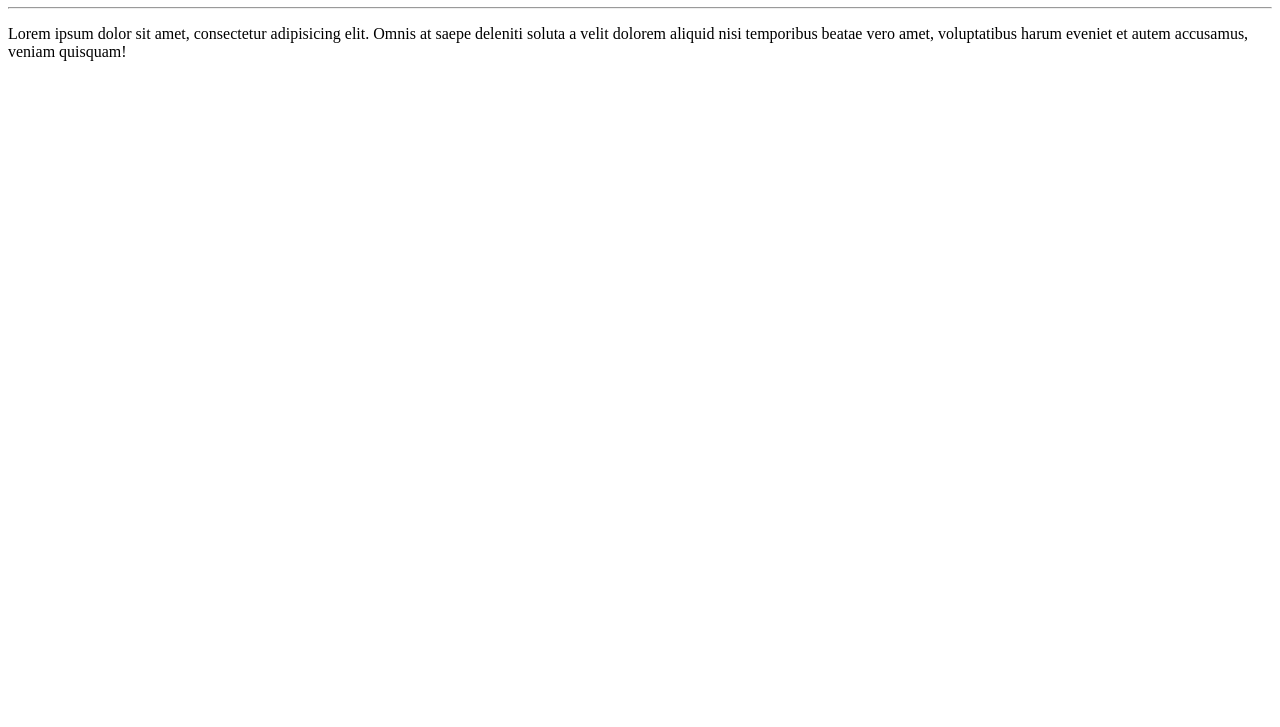
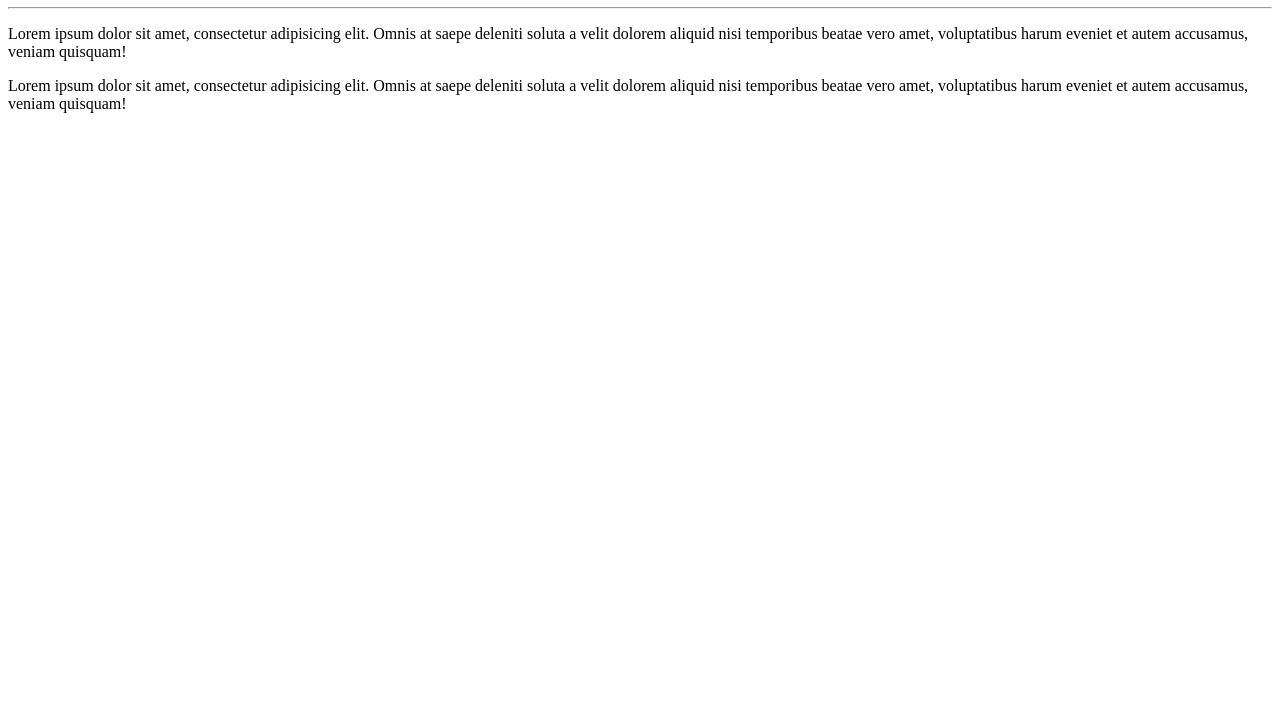
Before and after one commit to DanFreire87/Ola-Mundo, a plain HTML site: page site-exemplo/index.html in a window 1280 px wide. Shown: the part 73-800 px from the top of the page. Drawn offline with Linux system fonts and the light colour scheme.

Commit message:
Adicionei um parágrafo

```diff
--- a/site-exemplo/index.html
+++ b/site-exemplo/index.html
@@ -9,5 +9,6 @@
     <h1>Olá, Mundo!</h1>
     <hr>
     <p>Lorem ipsum dolor sit amet, consectetur adipisicing elit. Omnis at saepe deleniti soluta a velit dolorem aliquid nisi temporibus beatae vero amet, voluptatibus harum eveniet et autem accusamus, veniam quisquam!</p>
+    <p>Lorem ipsum dolor sit amet, consectetur adipisicing elit. Omnis at saepe deleniti soluta a velit dolorem aliquid nisi temporibus beatae vero amet, voluptatibus harum eveniet et autem accusamus, veniam quisquam!</p>
 </body>
 </html>
```
